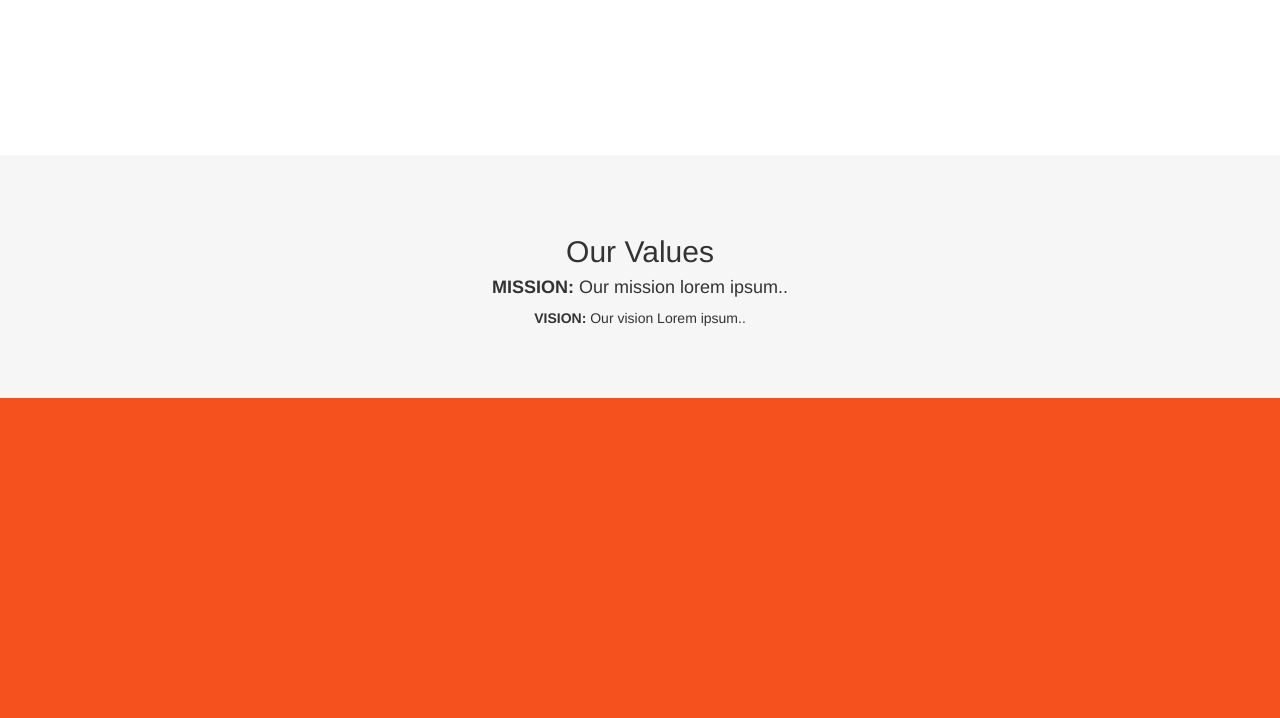
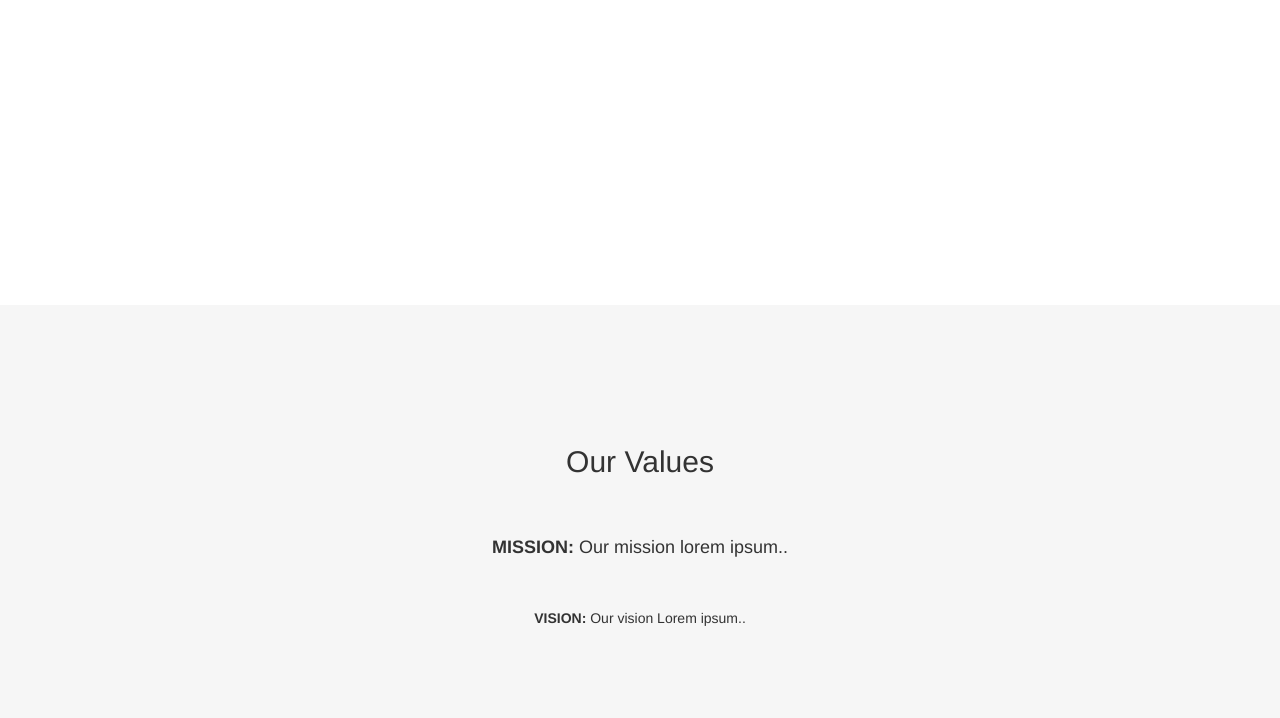
Before and after one commit to jpk2f2/tigerhack2017, a Flask app: template templates/main.html in a window 1280 px wide. Shown: the part 405-1123 px from the top of the page. Before the commit the page ends 803 px from the top, so only its background shows below. Run offline with Flask 2, Linux system fonts and the light colour scheme; the template is opened without the code that fills it, so the values that code supplies are empty; some libraries are stand-ins or nearby versions.

Commit message:
fixed article text

```diff
--- a/templates/main.html
+++ b/templates/main.html
@@ -19,6 +19,7 @@
   .container-fluid {
       padding: 60px 60px;
       text-align: center;
+      white-space: pre-wrap;
   }
   h2 {
     text-align: center;
```
